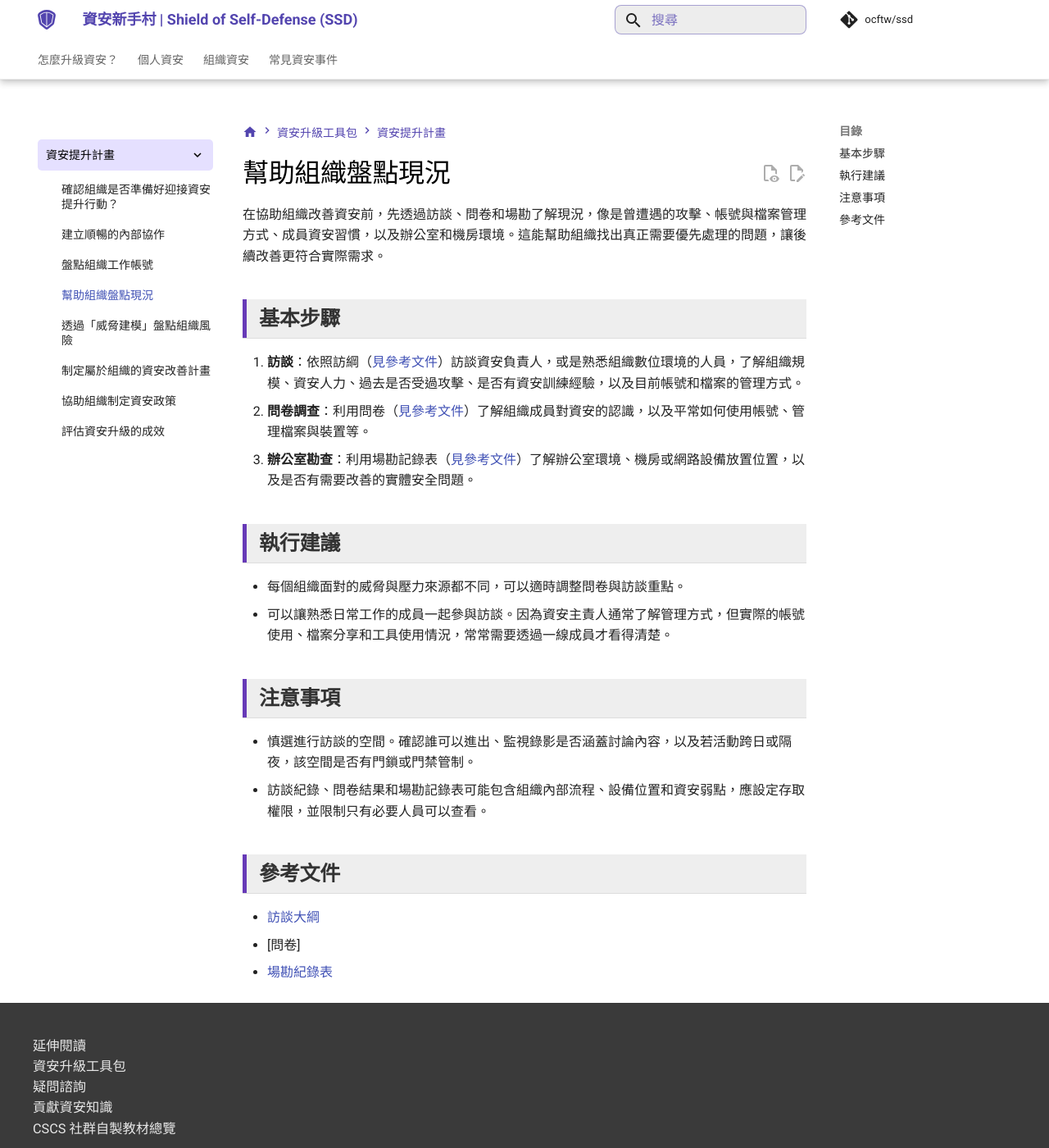
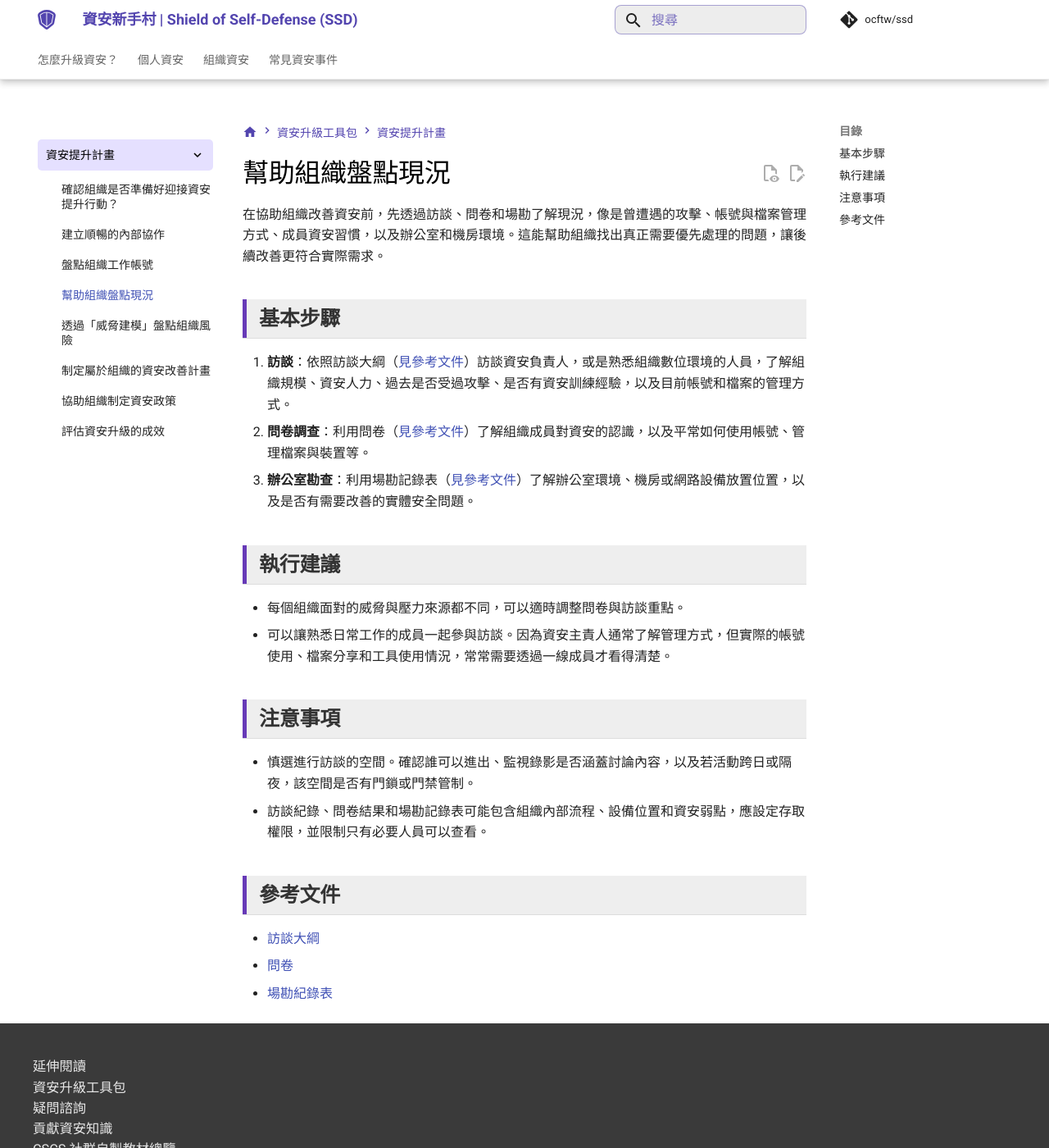
Before and after one commit to ocftw/ssd, an MkDocs documentation site: the page built from docs/guide/status.md, in a window 1280 px wide and 1400 px high. Shown: the whole window at 82% size. Built offline with MkDocs 1.6.1 and Material for MkDocs 9.7.7, drawn with Linux system fonts in a browser that asks for light colours; plug-ins that fetch from the network failed and are left out; comment, search, counter and statistics services are not loaded.

Commit message:
Update status.md

```diff
--- a/docs/guide/status.md
+++ b/docs/guide/status.md
@@ -8,7 +8,7 @@ title: 幫助組織盤點現況
 
 ## 基本步驟
 
-1. **訪談**：依照訪綱（[見參考文件](#reference)）訪談資安負責人，或是熟悉組織數位環境的人員，了解組織規模、資安人力、過去是否受過攻擊、是否有資安訓練經驗，以及目前帳號和檔案的管理方式。
+1. **訪談**：依照訪談大綱（[見參考文件](#reference)）訪談資安負責人，或是熟悉組織數位環境的人員，了解組織規模、資安人力、過去是否受過攻擊、是否有資安訓練經驗，以及目前帳號和檔案的管理方式。
 2. **問卷調查**：利用問卷（[見參考文件](#reference)）了解組織成員對資安的認識，以及平常如何使用帳號、管理檔案與裝置等。
 3. **辦公室勘查**：利用場勘記錄表（[見參考文件](#reference)）了解辦公室環境、機房或網路設備放置位置，以及是否有需要改善的實體安全問題。
 
@@ -25,5 +25,5 @@ title: 幫助組織盤點現況
 ## 參考文件 {#reference}
 
 - [訪談大綱](https://docs.google.com/document/d/1lDnqBAYD14DydWEFneInGTm66or78al1hM8qEAKybtk/edit?usp=sharing)
-- [問卷]
+- [問卷](https://docs.google.com/document/d/1WnIlEiptF6QNMixWXO3YKOktm5fxVdpyygncQaeMozk/edit?usp=drive_link)
 - [場勘紀錄表](https://docs.google.com/spreadsheets/d/1yWGVuZBsKa9ajHBJNhtBYwcDUWt-Bff8_yMYRG8GPjc/edit?gid=0#gid=0)
```
